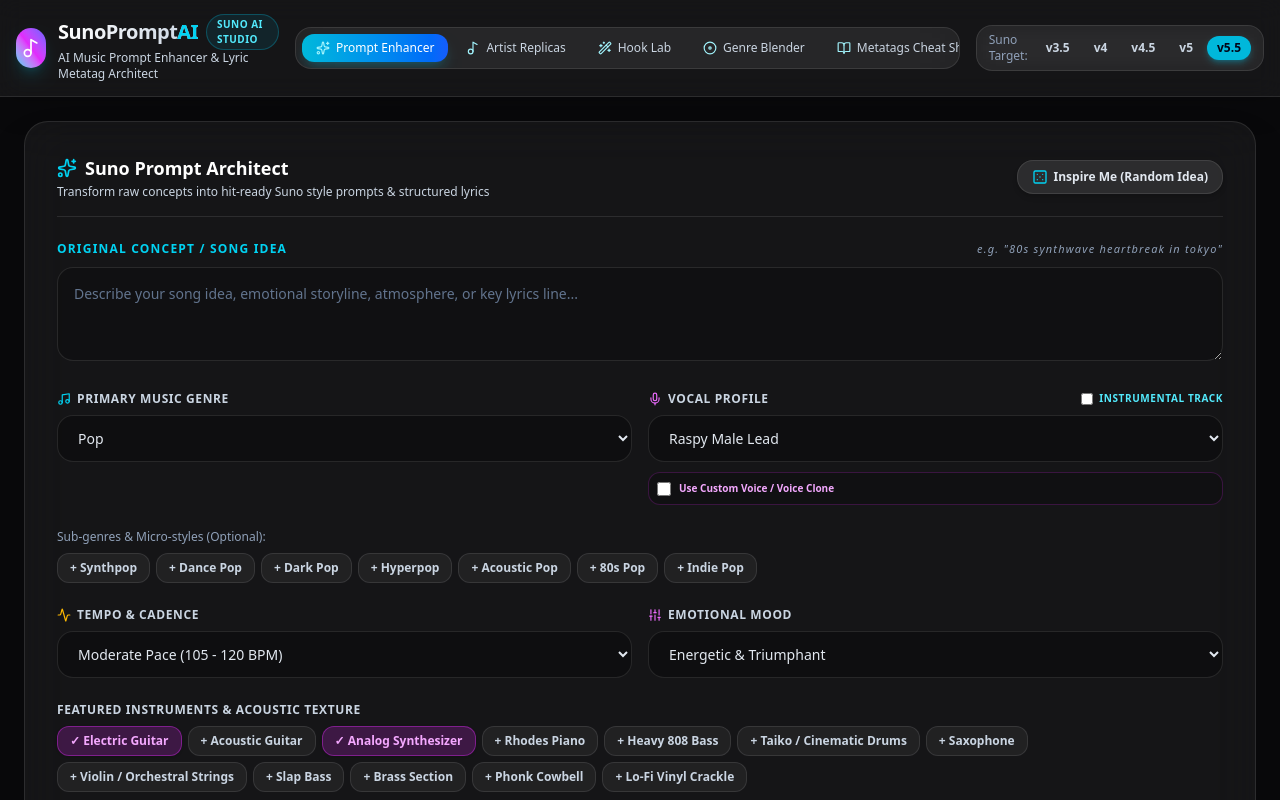
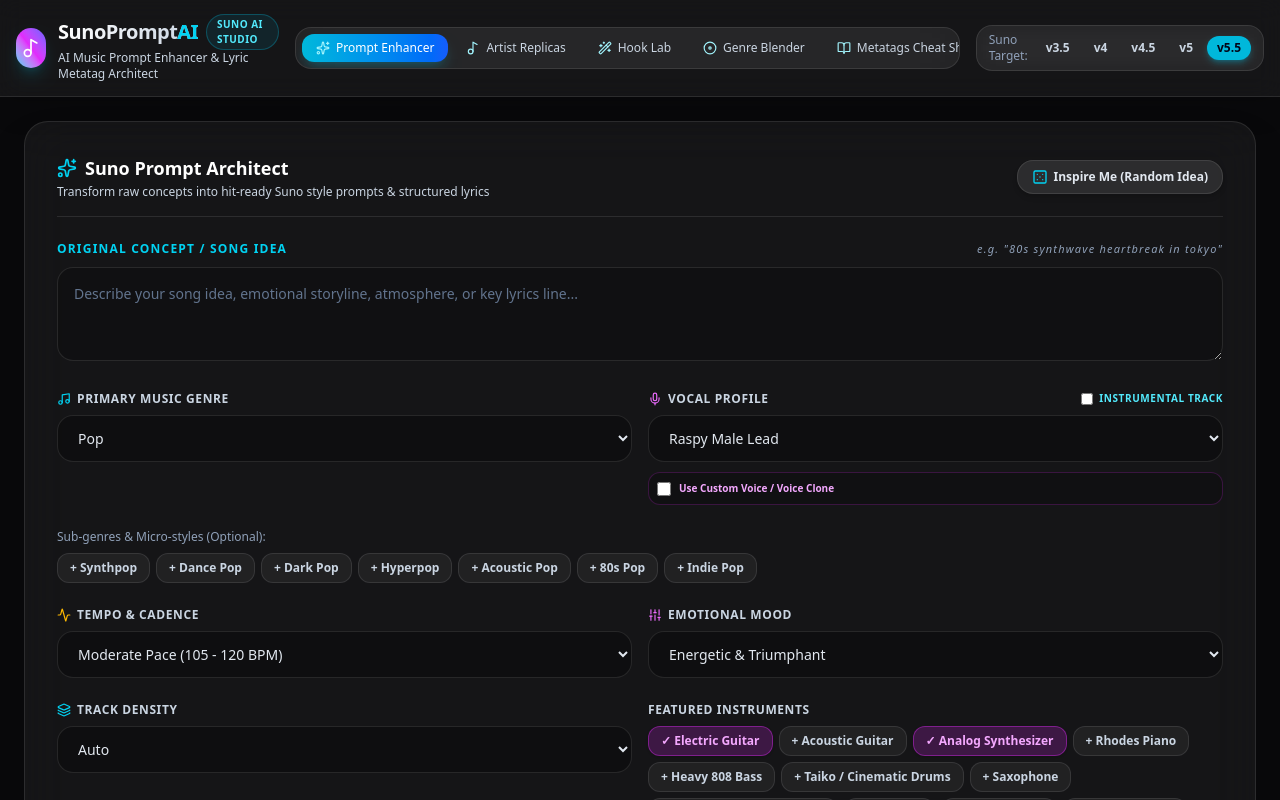
Before and after one commit to xerohour/Suno-Prompt-Enhancer, a React (Vite) app: page / in a window 1280 px wide. Shown: the top 800 px of the page. Built offline with nearby package versions, Linux system fonts and the light colour scheme.

Commit message:
fix: jsx div matching error

```diff
--- a/src/components/PromptEnhancerForm.tsx
+++ b/src/components/PromptEnhancerForm.tsx
@@ -60,6 +60,8 @@
   const [exclusions, setExclusions] = useState("");
   const [useVoiceClone, setUseVoiceClone] = useState(false);
   const [isInstrumental, setIsInstrumental] = useState(false);
+  const [density, setDensity] = useState<"Sparse" | "Medium" | "Lush" | "Auto">("Auto");
+  const [useAnchorRepeat, setUseAnchorRepeat] = useState(false);
   const [showAdvanced, setShowAdvanced] = useState(false);
 
   const availableSubGenres = SUB_GENRES_MAP[genre] || [];
@@ -115,6 +117,8 @@
       exclusions: exclusions.trim() || undefined,
       useVoiceClone: sunoVersion === "v5.5" ? useVoiceClone : false,
       isInstrumental,
+      density,
+      useAnchorRepeat,
     });
   };
 
@@ -289,10 +293,28 @@
         </div>
       </div>
 
-      {/* Instrumentation Chips */}
+      {/* Instrumentation & Density */}
+      <div className="grid grid-cols-1 md:grid-cols-2 gap-4">
+        <div>
+          <label className="block text-xs font-bold text-slate-300 uppercase tracking-wider mb-2 flex items-center gap-1.5">
+            <Layers className="w-3.5 h-3.5 text-cyan-400" />
+            Track Density
+          </label>
+          <select
+            value={density}
+            onChange={(e) => setDensity(e.target.value as any)}
+            className="w-full bg-black/30 border border-white/10 rounded-2xl px-4 py-3 text-sm text-slate-200 focus:outline-none focus:border-cyan-400"
+          >
+            <option value="Auto" className="bg-slate-900 text-slate-100">Auto</option>
+            <option value="Sparse" className="bg-slate-900 text-slate-100">Sparse (Minimal, clean)</option>
+            <option value="Medium" className="bg-slate-900 text-slate-100">Medium (Balanced)</option>
+            <option value="Lush" className="bg-slate-900 text-slate-100">Lush (Wall-of-sound, thick)</option>
+          </select>
+        </div>
+
         <div>
           <label className="block text-xs font-bold text-slate-300 uppercase tracking-wider mb-2">
-          Featured Instruments & Acoustic Texture
+            Featured Instruments
           </label>
           <div className="flex flex-wrap gap-1.5">
             {INSTRUMENTS.map((inst) => {
@@ -312,6 +334,7 @@
               </button>
             );
           })}
+        </div>
         </div>
       </div>
 
@@ -427,7 +450,8 @@
               </div>
             </div>
 
-            {/* Anti-Gravity Exclusions */}
+            {/* Anti-Gravity Exclusions & Anchor Repeat */}
+            <div className="grid grid-cols-1 md:grid-cols-2 gap-4">
               <div>
                 <label className="block text-xs font-bold text-slate-300 mb-1">
                   Force Exclusions (Anti-Gravity Well):
@@ -439,9 +463,21 @@
                   placeholder="e.g. no pop, no polished hooks, no trap beats"
                   className="w-full bg-black/30 border border-red-500/20 rounded-xl p-3 text-xs text-slate-200 placeholder-slate-500 focus:outline-none focus:border-red-400 focus:ring-1 focus:ring-red-400/50"
                 />
-              <p className="text-[10px] text-slate-400 mt-1.5 ml-1">
-                Use to avoid Suno's default tendencies. If you aren't making a pop song, explicitly exclude pop elements.
-              </p>
+              </div>
+              <div className="flex items-center mt-6">
+                <div className="flex items-center gap-2 bg-black/20 p-3 rounded-xl border border-cyan-500/20 w-full">
+                  <input
+                    type="checkbox"
+                    id="anchorRepeat"
+                    checked={useAnchorRepeat}
+                    onChange={(e) => setUseAnchorRepeat(e.target.checked)}
+                    className="w-4 h-4 accent-cyan-500 rounded"
+                  />
+                  <label htmlFor="anchorRepeat" className="text-xs font-bold text-cyan-300 cursor-pointer">
+                    Use Anchor-Repeat Strategy
+                  </label>
+                </div>
+              </div>
             </div>
           </div>
         )}
--- a/src/types.ts
+++ b/src/types.ts
@@ -17,6 +17,8 @@
   exclusions?: string;
   useVoiceClone?: boolean;
   isInstrumental?: boolean;
+  density?: "Sparse" | "Medium" | "Lush" | "Auto";
+  useAnchorRepeat?: boolean;
 }
 
 export interface SunoPromptResult {
--- a/src/utils/promptGenerator.ts
+++ b/src/utils/promptGenerator.ts
@@ -367,6 +367,8 @@
     exclusions,
     useVoiceClone,
     isInstrumental,
+    density,
+    useAnchorRepeat,
   } = req;
 
   const conceptStr = topic.trim() || "Epic journey of transformation and resilience";
@@ -450,11 +452,16 @@
       vocalTypeStr,
       tempoStr,
       moodStr,
+      density !== "Auto" ? `${density.toLowerCase()} density` : "",
       featuredInstruments,
       audioQualityStr,
     ].filter(Boolean);
     if (isInstrumental) expandedParts.push("Instrumental");
     stylePromptExpanded = `${expandedParts.join(", ")}${antiPopTag}`;
+
+    if (useAnchorRepeat) {
+      stylePromptExpanded = `${stylePromptExpanded}, ${genreStr}, ${moodStr}`;
+    }
   }
 
   // 4 & 5. Smarter Genre-Specific Lyrics Generation
@@ -513,6 +520,8 @@
       (sunoVersion === "v5" || sunoVersion === "v5.5") ? "v5.5 Tip: You can now clone your own voice or train a custom model with your personal catalog in Suno!" : "",
       useVoiceClone && !isInstrumental ? "Voice Clone Active: Vocal gender/timbre removed from prompt. Only emotional delivery modifiers retained." : "",
       isInstrumental ? "Instrumental Mode: Lyrics act as a 'Director's Libretto' with parenthetical instructions instead of sung words." : "",
+      useAnchorRepeat ? "Anchor-Repeat Strategy: Primary genre and mood are appended to the end of the prompt to reinforce sonic identity." : "",
+      density !== "Auto" ? `Density set to ${density}: Helps prevent muddy mixes or empty arrangements.` : "",
       "Temporal Optimization: Generate during off-peak hours (3:00 AM - 4:30 AM local time) for peak AI performance."
     ].filter(Boolean),
     moodAnalysis: `A ${moodStr.toLowerCase()} ${genreStr} production set in the ${era} era, featuring ${vocalTypeStr.toLowerCase()} delivery and ${instrumentsStr}.`,
```
Lines whose indentation alone changed are shown as unchanged.
